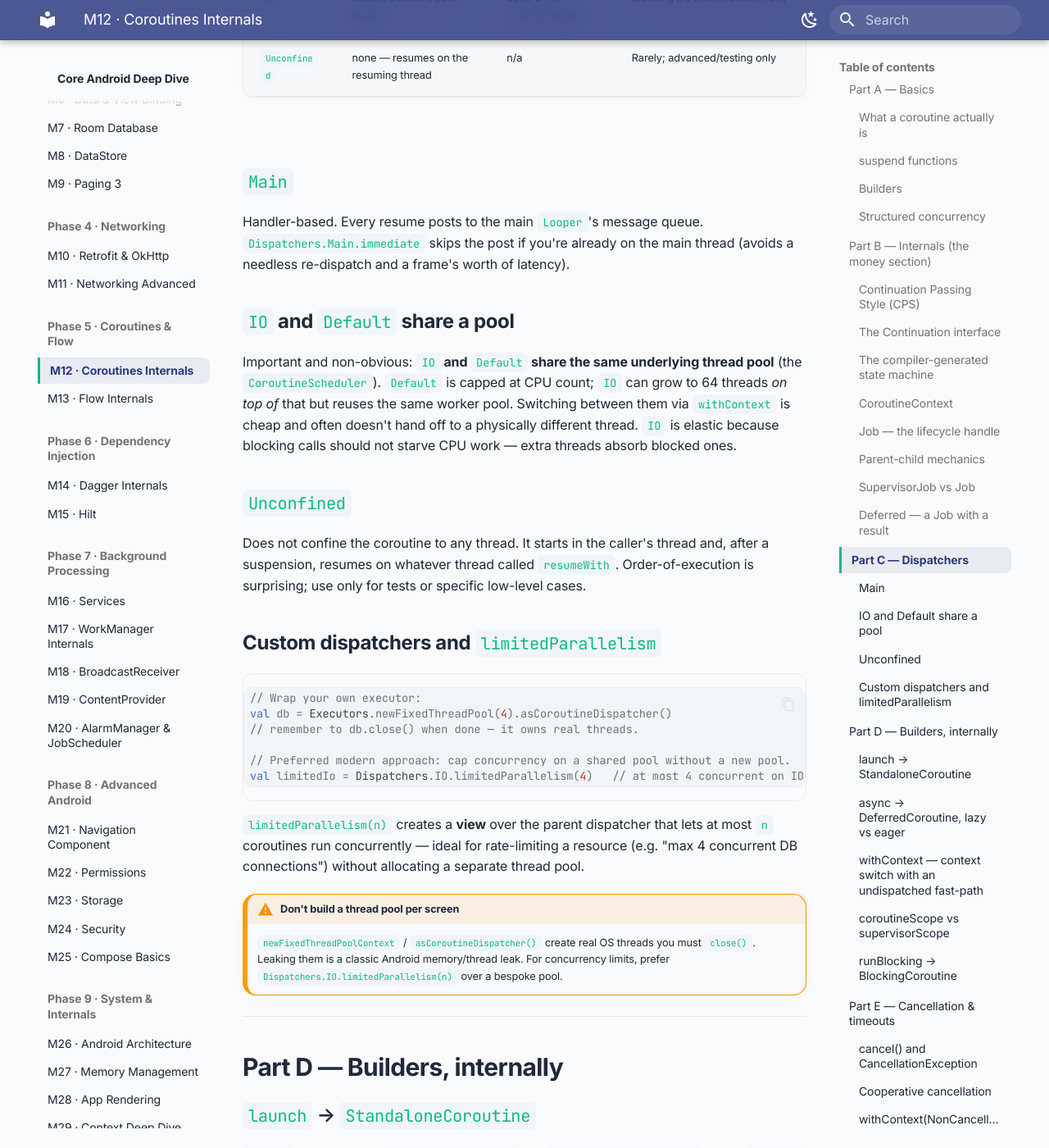
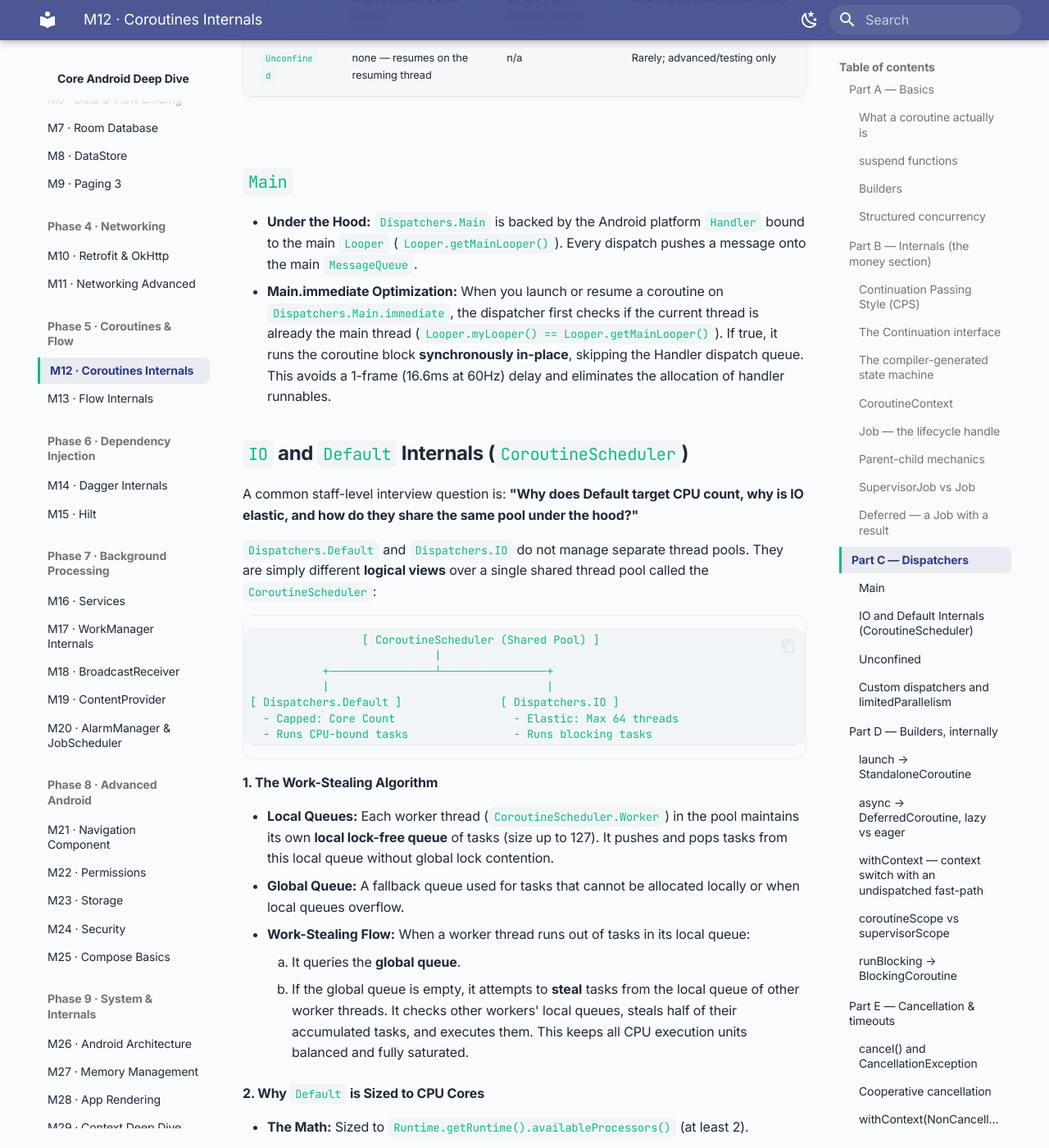
Before and after one commit to Ashokmani1/android-senior-prep, an MkDocs documentation site: the page built from docs/deep-dive/12-coroutines.md, in a window 1280 px wide and 1400 px high, scrolled down 9891 px. Shown: the whole window at 82% size. Built offline with MkDocs 1.6.1 and Material for MkDocs 9.7.7, drawn with Linux system fonts in a browser that asks for light colours; some of the changed text lies outside the part shown.

Commit message:
Add deep-dive explanation of CoroutineScheduler work-stealing algorithm, core-size math, and Main.immediate optimization

````diff
--- a/docs/deep-dive/12-coroutines.md
+++ b/docs/deep-dive/12-coroutines.md
@@ -318,15 +318,46 @@ A dispatcher is a `ContinuationInterceptor` that decides **which thread(s)** a c
 
 ### `Main`
 
-Handler-based. Every resume posts to the main `Looper`'s message queue. `Dispatchers.Main.immediate` skips the post if you're already on the main thread (avoids a needless re-dispatch and a frame's worth of latency).
+*   **Under the Hood:** `Dispatchers.Main` is backed by the Android platform `Handler` bound to the main `Looper` (`Looper.getMainLooper()`). Every dispatch pushes a message onto the main `MessageQueue`.
+*   **Main.immediate Optimization:** When you launch or resume a coroutine on `Dispatchers.Main.immediate`, the dispatcher first checks if the current thread is already the main thread (`Looper.myLooper() == Looper.getMainLooper()`). If true, it runs the coroutine block **synchronously in-place**, skipping the Handler dispatch queue. This avoids a 1-frame (16.6ms at 60Hz) delay and eliminates the allocation of handler runnables.
 
-### `IO` and `Default` share a pool
+### `IO` and `Default` Internals (`CoroutineScheduler`)
 
-Important and non-obvious: **`IO` and `Default` share the same underlying thread pool** (the `CoroutineScheduler`). `Default` is capped at CPU count; `IO` can grow to 64 threads *on top of* that but reuses the same worker pool. Switching between them via `withContext` is cheap and often doesn't hand off to a physically different thread. `IO` is elastic because blocking calls should not starve CPU work — extra threads absorb blocked ones.
+A common staff-level interview question is: **"Why does Default target CPU count, why is IO elastic, and how do they share the same pool under the hood?"**
+
+`Dispatchers.Default` and `Dispatchers.IO` do not manage separate thread pools. They are simply different **logical views** over a single shared thread pool called the **`CoroutineScheduler`**:
+
+```
+                 [ CoroutineScheduler (Shared Pool) ]
+                            |
+           +────────────────┴────────────────+
+           |                                 |
+[ Dispatchers.Default ]               [ Dispatchers.IO ]
+  - Capped: Core Count                  - Elastic: Max 64 threads
+  - Runs CPU-bound tasks                - Runs blocking tasks
+```
+
+#### 1. The Work-Stealing Algorithm
+*   **Local Queues:** Each worker thread (`CoroutineScheduler.Worker`) in the pool maintains its own **local lock-free queue** of tasks (size up to 127). It pushes and pops tasks from this local queue without global lock contention.
+*   **Global Queue:** A fallback queue used for tasks that cannot be allocated locally or when local queues overflow.
+*   **Work-Stealing Flow:** When a worker thread runs out of tasks in its local queue:
+    1.  It queries the **global queue**.
+    2.  If the global queue is empty, it attempts to **steal** tasks from the local queue of other worker threads. It checks other workers' local queues, steals half of their accumulated tasks, and executes them. This keeps all CPU execution units balanced and fully saturated.
+
+#### 2. Why `Default` is Sized to CPU Cores
+*   **The Math:** Sized to `Runtime.getRuntime().availableProcessors()` (at least 2).
+*   **The Rationale:** CPU-bound tasks (math calculations, JSON parsing, image rendering) consume 100% of a CPU core's capacity. Spawning more threads than physical CPU cores yields **zero performance gain** because the hardware cannot run more threads in parallel. Instead, extra threads trigger frequent **OS context switching** (saving/restoring thread state), wasting CPU cycles.
+
+#### 3. Why `IO` is Elastic (Sized up to 64)
+*   **The Math:** Sized to `max(64, coreCount)`.
+*   **The Rationale:** Blocking I/O operations (network requests, database transactions, file read/write) put the worker thread into a `BLOCKED` or `WAITING` state, releasing the CPU core. If the pool was capped at core count, a few slow file writes would stall the entire pool, starving other tasks.
+*   **Elastic Scaling:** The `CoroutineScheduler` tracks the state of its worker threads. When an `IO` task blocks a worker, the scheduler detects the blockage and **spawns a new worker thread** (or releases one from the park queue) to maintain execution throughput for non-blocking `Default` tasks. Once the blocking I/O completes, excess workers are phased out and parked to save memory.
+*   **Context-Switching Win:** Because they share the same pool, switching from `Default` to `IO` (e.g. from parsing to saving data) via `withContext` is incredibly cheap. Often, the scheduler simply re-designates the *same physical worker thread* to run the next task instead of performing a costly OS-level thread context switch.
 
 ### `Unconfined`
 
 Does not confine the coroutine to any thread. It starts in the caller's thread and, after a suspension, resumes on whatever thread called `resumeWith`. Order-of-execution is surprising; use only for tests or specific low-level cases.
+
 
 ### Custom dispatchers and `limitedParallelism`
 
````
